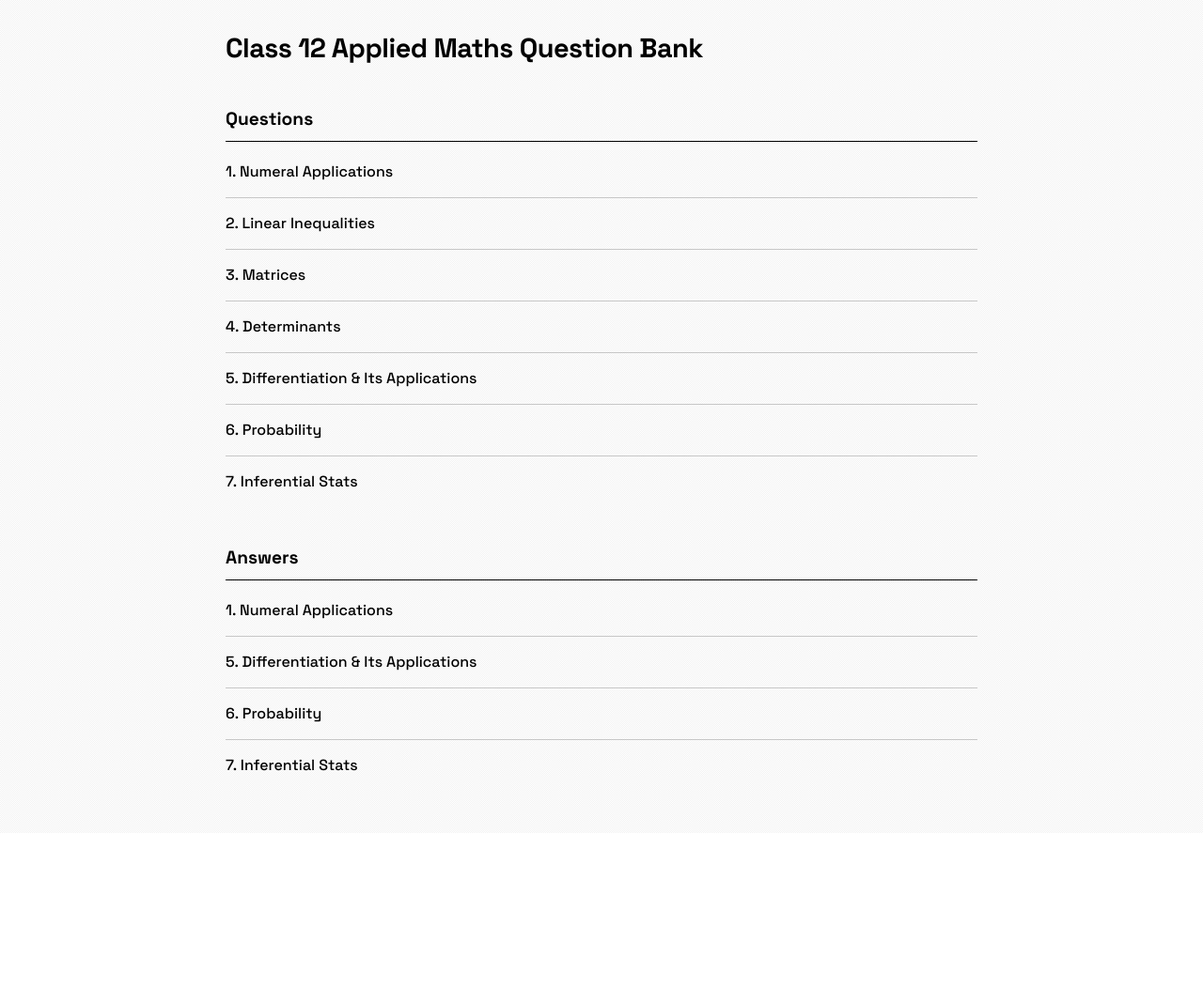
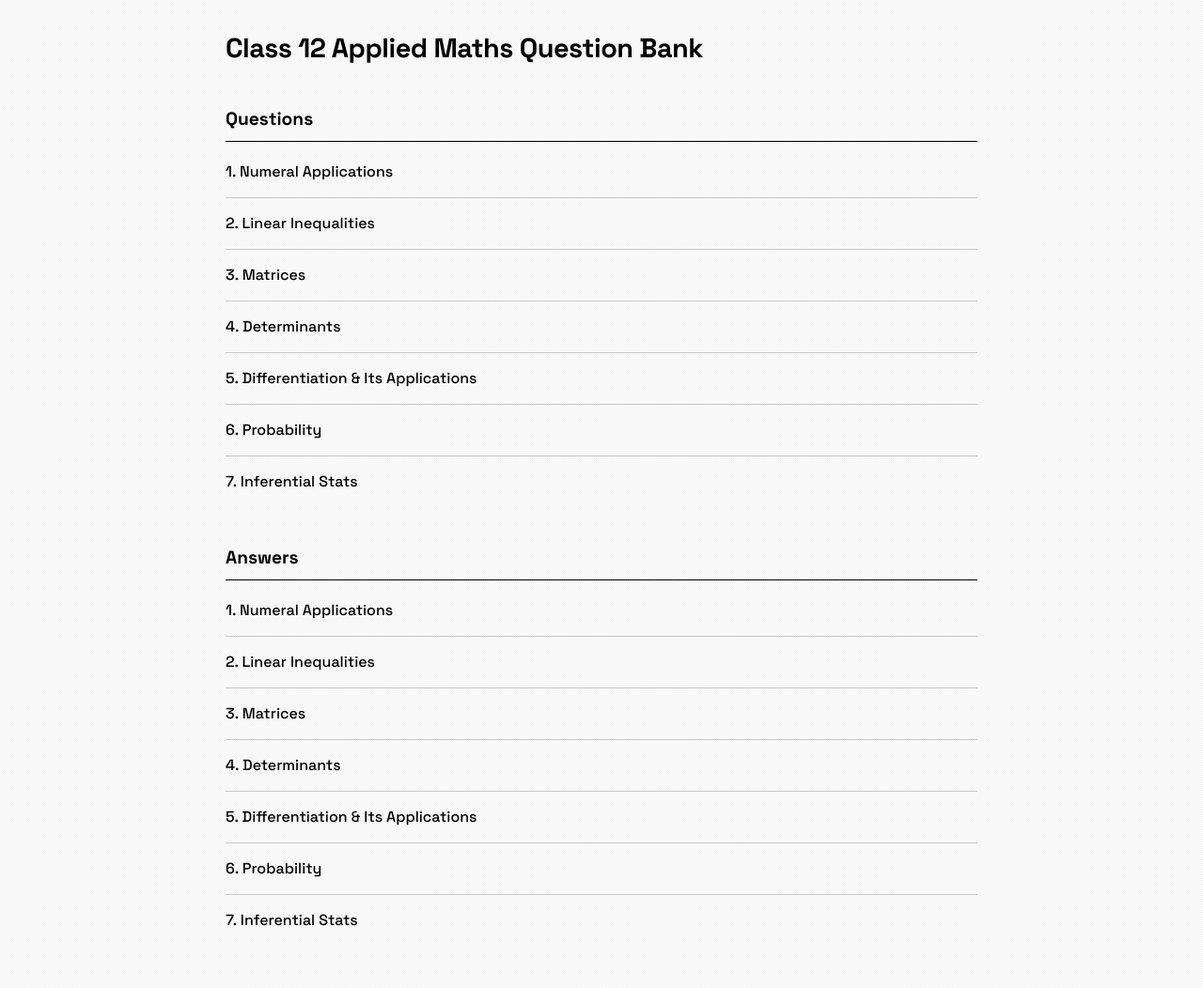
Before and after one commit to Samnewgit/appliedmaths.site, a plain HTML site: page index.html in a window 1280 px wide. Shown: the whole page at 94% size. Before the commit the page ends 887 px from the top, so only its background shows below. Drawn offline with Linux system fonts and the light colour scheme.

Commit message:
Update index.html

```diff
--- a/index.html
+++ b/index.html
@@ -167,6 +167,21 @@
                 </a>
             </li>
             <li class="resource-item">
+                <a href="https://pub-cad59b6e942f4e3ebb3ce5578987de55.r2.dev/g12-com-am/answers/Linear%20inequalities.pdf" target="_blank" class="resource-link">
+                    <div class="file-name">2. Linear Inequalities</div>
+                </a>
+            </li>
+            <li class="resource-item">
+                <a href="https://pub-cad59b6e942f4e3ebb3ce5578987de55.r2.dev/g12-com-am/answers/matrices.pdf" target="_blank" class="resource-link">
+                    <div class="file-name">3. Matrices</div>
+                </a>
+            </li>
+            <li class="resource-item">
+                <a href="https://pub-cad59b6e942f4e3ebb3ce5578987de55.r2.dev/g12-com-am/answers/determinants.pdf" target="_blank" class="resource-link">
+                    <div class="file-name">4. Determinants</div>
+                </a>
+            </li>
+            <li class="resource-item">
                 <a href="https://pub-cad59b6e942f4e3ebb3ce5578987de55.r2.dev/g12-com-am/answers/2.Differentiation.pdf" target="_blank" class="resource-link">
                     <div class="file-name">5. Differentiation & Its Applications</div>
                 </a>
```
